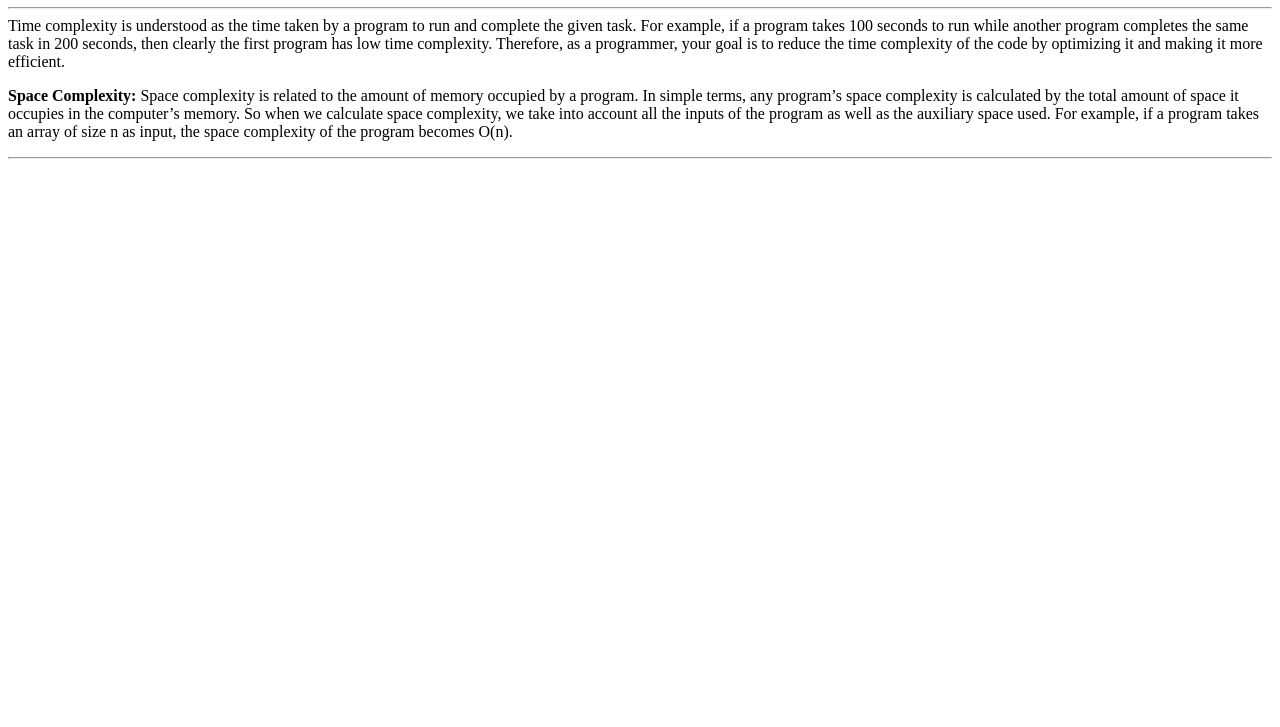
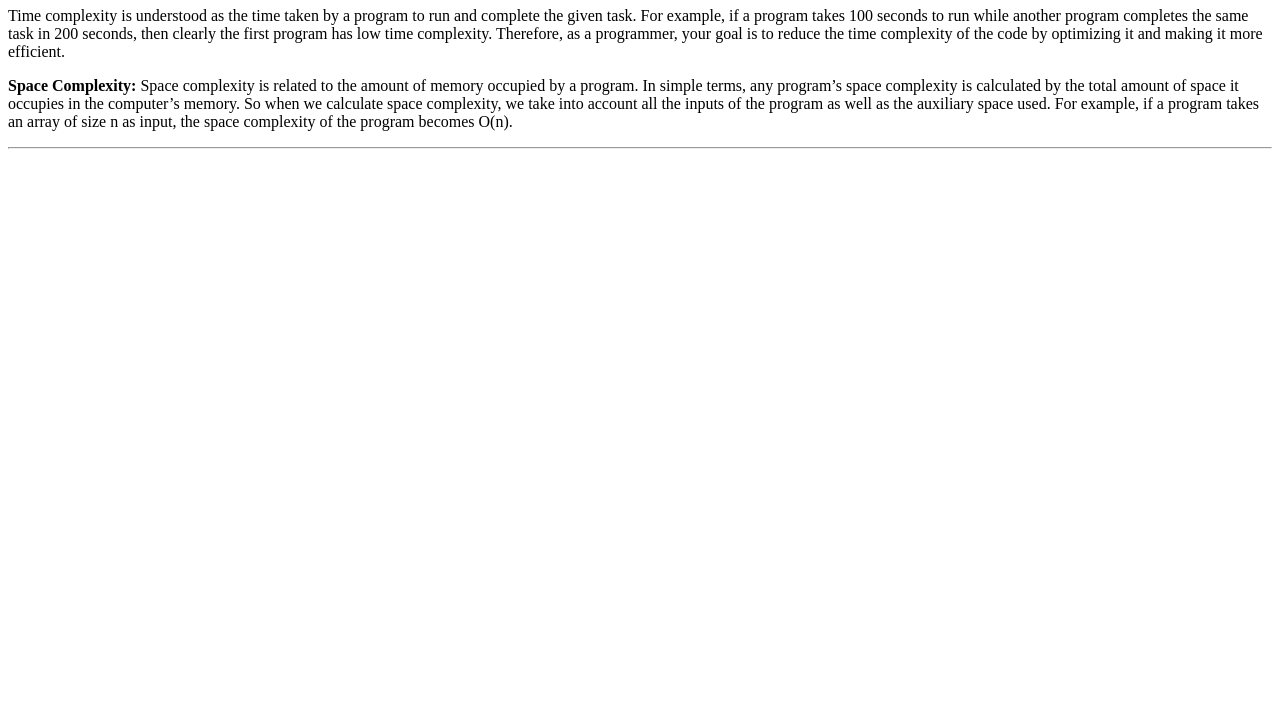
Before and after one commit to acciojob/time-and-space-complexity-Gunjan-dhande, a website: page main.html in a window 1280 px wide. Shown: the part 73-800 px from the top of the page. Drawn offline with Linux system fonts and the light colour scheme.

Commit message:
created a submission

```diff
--- a/main.html
+++ b/main.html
@@ -8,10 +8,10 @@
 </head>
 
 <body>
-	<h1>Time and Space Complexity</h1>
-	<p>	<hr>
-	Time complexity is understood as the time taken by a program to run and complete the given task. For example, if a program takes 100 seconds to run while another program completes the same task in 200 seconds, then clearly the first program has low time complexity. Therefore, as a programmer, your goal is to reduce the time complexity of the code by optimizing it and making it more efficient.
-	</p>
+  <h1>Time and Space Complexity</h1>
+  <p>
+    Time complexity is understood as the time taken by a program to run and complete the given task. For example, if a program takes 100 seconds to run while another program completes the same task in 200 seconds, then clearly the first program has low time complexity. Therefore, as a programmer, your goal is to reduce the time complexity of the code by optimizing it and making it more efficient.
+  </p>
 
 	<p>
 <b>Space Complexity:</b> Space complexity is related to the amount of memory occupied by a program. In simple terms, any program’s space complexity is calculated by the total amount of space it occupies in the computer’s memory. So when we calculate space complexity, we take into account all the inputs of the program as well as the auxiliary space used. For example, if a program takes an array of size n as input, the space complexity of the program becomes O(n).
```
